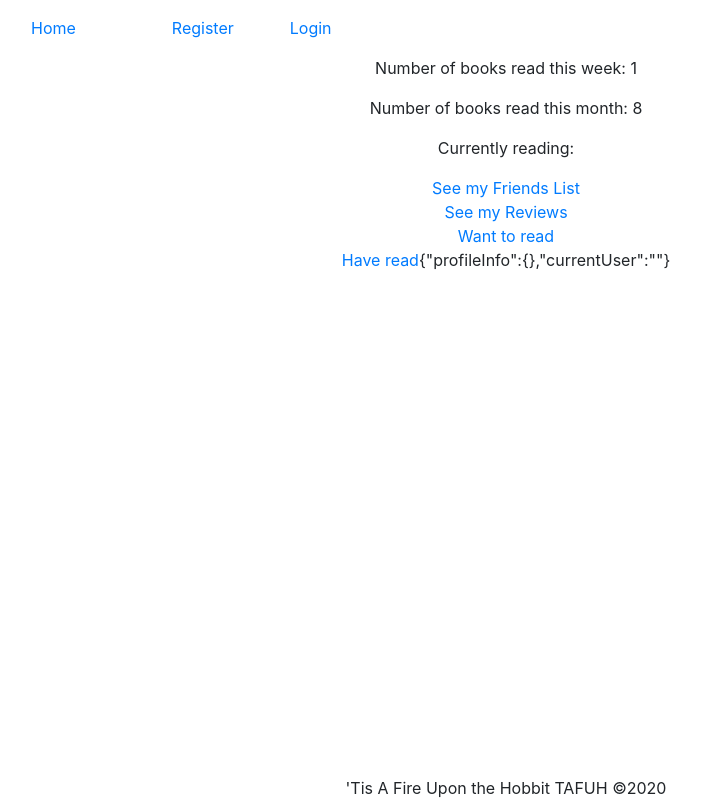
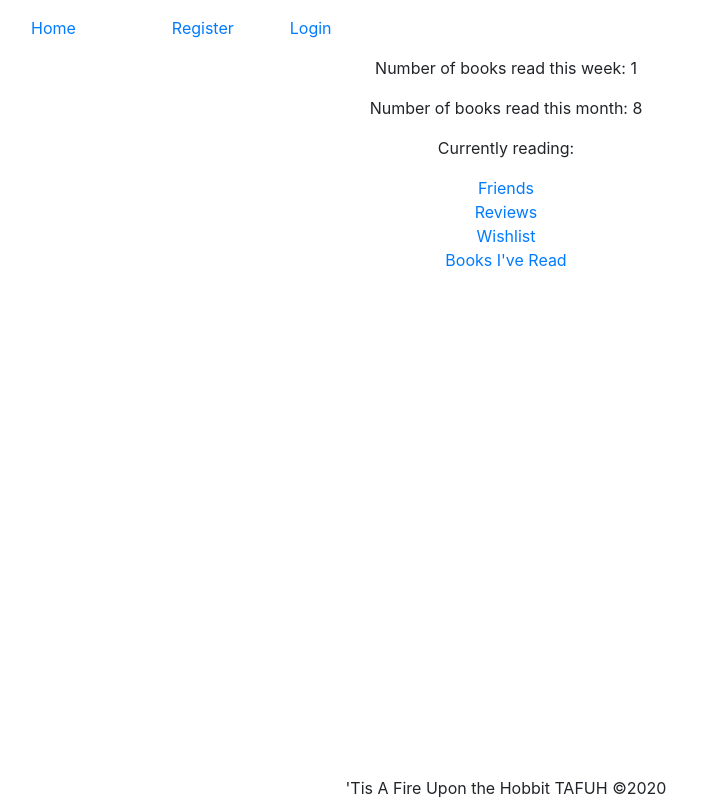
Before and after one commit to smcleod86/Frontend-Reading-Buddy, a React (Create React App) app: page /profile/1 in a window 1280 px wide. Shown: the whole page, without its empty margins (134-835 px from the left). Built offline with nearby package versions, Linux system fonts and the light colour scheme; no server answers.

Commit message:
deployment setup

```diff
--- a/src/App.js
+++ b/src/App.js
@@ -38,7 +38,7 @@ const PrivateRoute = ({ component: Component, ...rest }) => {
 function App() {
   let [currentUser, setCurrentUser] = useState("")
   let [isAuthenticated, setIsAuthenticated] = useState(true)
-  let [profileInfo, setProfileInfo] = useState({})
+  let [profileInfo, setProfileInfo] = useState([{}])
 
   useEffect(() => {
     let token;
--- a/src/components/Login.js
+++ b/src/components/Login.js
@@ -43,7 +43,7 @@ const Login = (props) => {
       setPassword('')
     }
 
-    if (props.user) return <Redirect to="/profile" user={props.user} />
+    if (props.user) return <Redirect to="/profile/:id" user={props.user} />
 
     return (
         <div>
--- a/src/components/Navbar.js
+++ b/src/components/Navbar.js
@@ -15,16 +15,13 @@ const Navbar = (props) => {
                         props.isAuthed
                         ? <ul className="nav-items">
                             <li className="nav-item">
-                                <NavLink className="nav-link" to = "/profile">Profile</NavLink>
+                                <NavLink className="nav-link" to = '/profile'>Profile</NavLink>
                             </li>
                             <li className="nav-item">
                                 <NavLink className="nav-link" to = "/books" >Books</NavLink>
                             </li>
                             <li className="nav-item">
                                 <NavLink className="nav-link" to = "/users">Find Friends</NavLink>
-                            </li>
-                            <li className="nav-item">
-                                <NavLink className="nav-link" to = "/readerexperiences/edit">readerexperiences/edit</NavLink>
                             </li>
                             <li className="nav-item">
                                 <span onClick={props.handleLogout} className="nav-link logout-link" to="/login">Logout</span>
--- a/src/components/Profile.js
+++ b/src/components/Profile.js
@@ -25,16 +25,18 @@ export default function Profile(props) {
                 setError(err.message)
             })
     }, [id])
+    console.log(props.profileInfo)
     return (
         <div>
+            {props.currentUser.user_name}
+
             <p>Number of books read this week: {Math.floor(Math.random() * 3)} </p>
             <p>Number of books read this month: {Math.floor(Math.random() * 10)}  </p>
             <p>Currently reading: </p>
-            <a href='/profile/friends'>See my Friends List</a><br></br>
-            <a href='/profile/reviews'>See my Reviews</a><br></br>
-            <a href='/profile/wishlist'>Want to read</a><br></br>
-            <a href='/profile/haveread'>Have read</a>
-            {JSON.stringify(props)}
+            <a href='/profile/:id/friends'>Friends</a><br></br>
+            <a href='/profile/:id/reviews'>Reviews</a><br></br>
+            <a href='/profile/:id/wishlist'>Wishlist</a><br></br>
+            <a href='/profile/:id/haveread'>Books I've Read</a><br></br>
         </div>
     )
 }
--- a/src/components/profile_components/ProfileReviews.js
+++ b/src/components/profile_components/ProfileReviews.js
@@ -4,6 +4,7 @@ export default function ProfileReviews(props) {
     return(
         <div>
             <h1> I have reviewd so many books</h1>
+            {/* <a href="/readerexperiences/edit">Review</a> */}
         </div>
     )
 }
```
